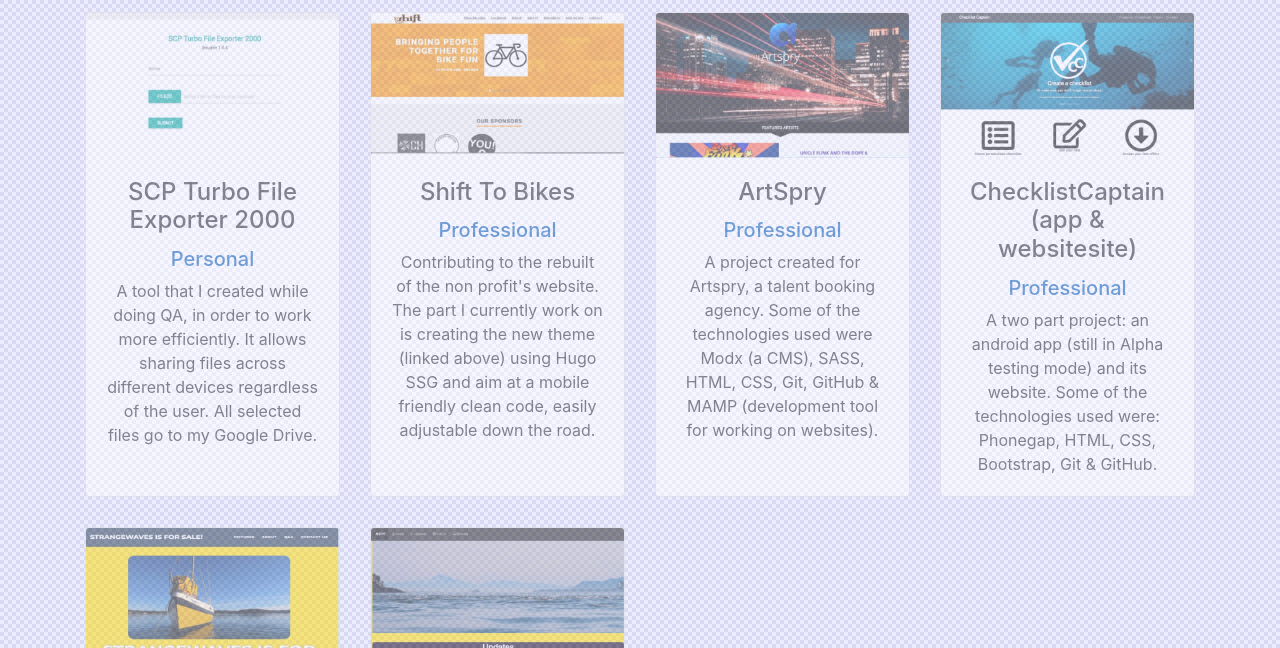
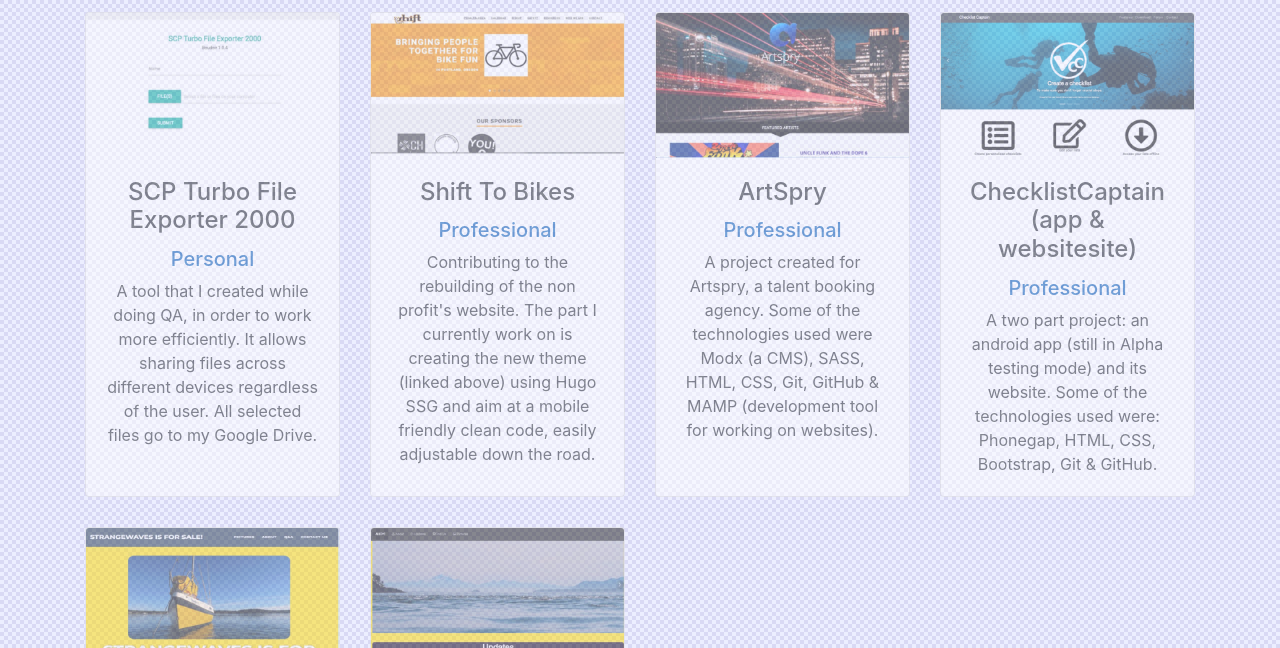
Before and after one commit to stephaniecp/portfolio-archive, a website: page index.html in a window 1280 px wide. Shown: the part 152-800 px from the top of the page. Drawn offline with Linux system fonts and the light colour scheme.

Commit message:
minor spelling error fixed

```diff
--- a/index.html
+++ b/index.html
@@ -115,7 +115,7 @@
               <h5 class="color-subtitle">
                 Professional
               </h5>
-              <p class="card-text">Contributing to the rebuilt of the non profit's website. The part I currently work on is creating the new theme (linked above) using Hugo SSG and aim at a mobile friendly clean code, easily adjustable down the road.   </p>
+              <p class="card-text">Contributing to the rebuilding of the non profit's website. The part I currently work on is creating the new theme (linked above) using Hugo SSG and aim at a mobile friendly clean code, easily adjustable down the road.   </p>
             </div>
           </div>
         </div>
```
